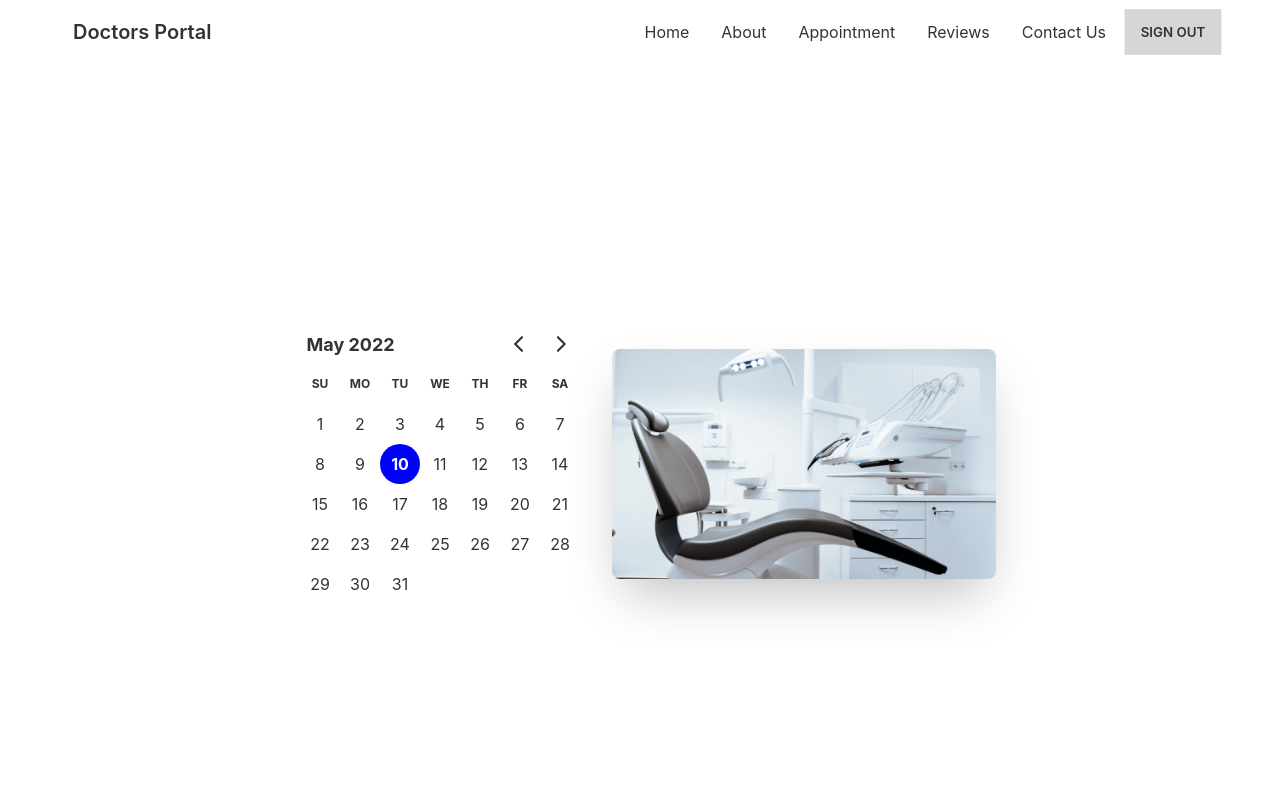
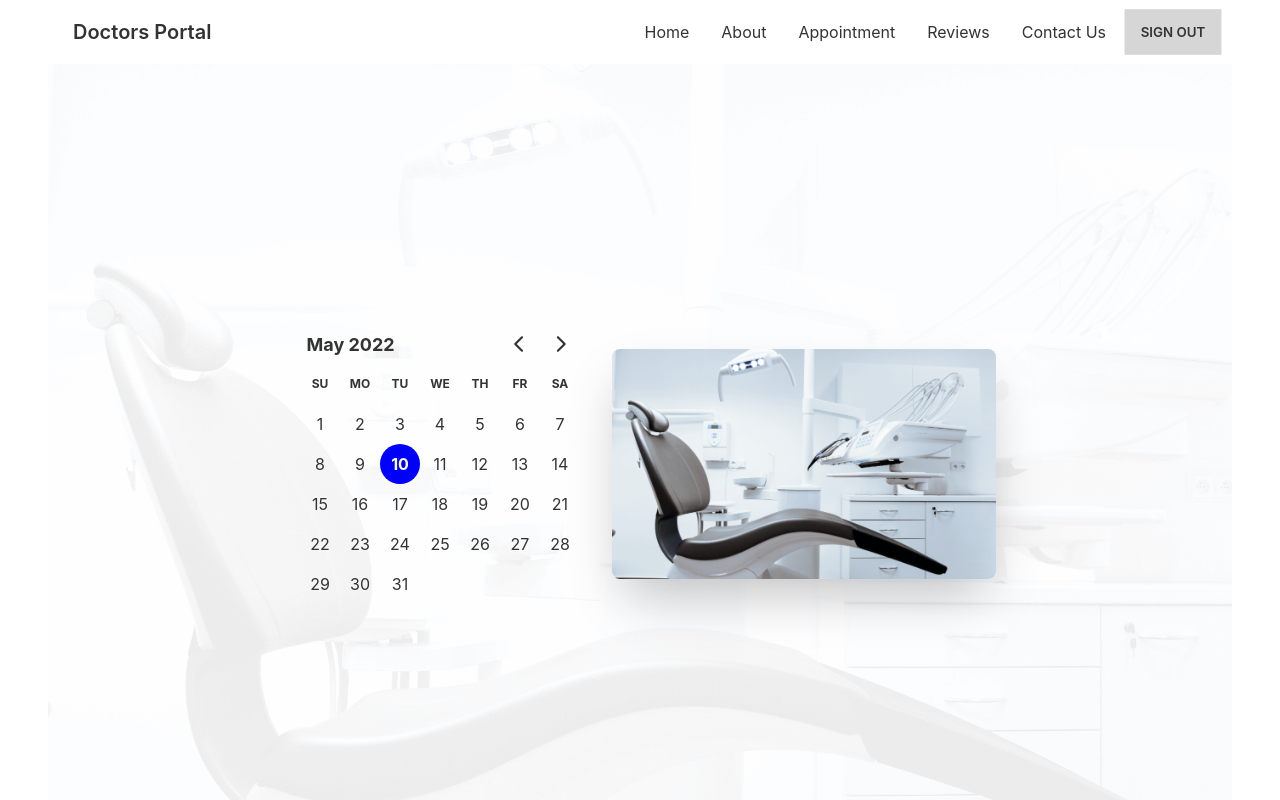
Before and after one commit to mohiuddin2721/doctors-portal-client-12-71, a React (Create React App) app: page /appointment in a window 1280 px wide. Shown: the top 800 px of the page. Built offline with nearby package versions, Linux system fonts and the light colour scheme; no server answers.

Commit message:
background photo set on appointment page

```diff
--- a/src/page/Appointment/AppointmentBanner.js
+++ b/src/page/Appointment/AppointmentBanner.js
@@ -2,11 +2,17 @@ import React from 'react';
 import chair from '../../assets/images/chair.png';
 import { DayPicker } from 'react-day-picker';
 import 'react-day-picker/dist/style.css';
+import bg from '../../assets/images/bg.png';
 
 const AppointmentBanner = ({date, setDate}) => {
 
     return (
-        <div className="hero min-h-screen">
+        <div
+        style={{
+            background: `url(${bg})`,
+            backgroundSize: 'cover'
+        }}
+        className="hero min-h-screen">
             <div className="hero-content flex-col lg:flex-row-reverse">
                 <img src={chair} className="max-w-sm rounded-lg shadow-2xl" alt='' />
                 <div>
```
